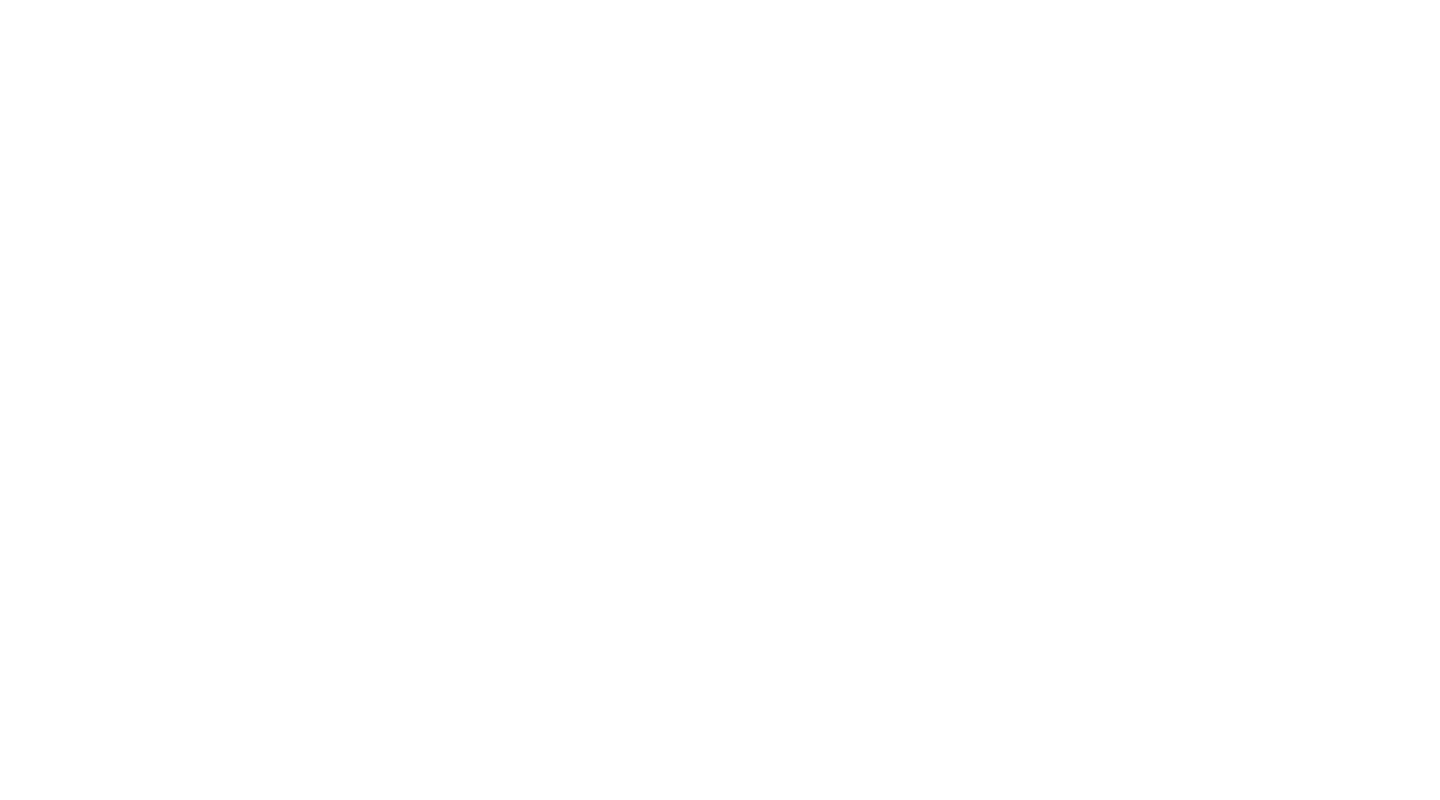
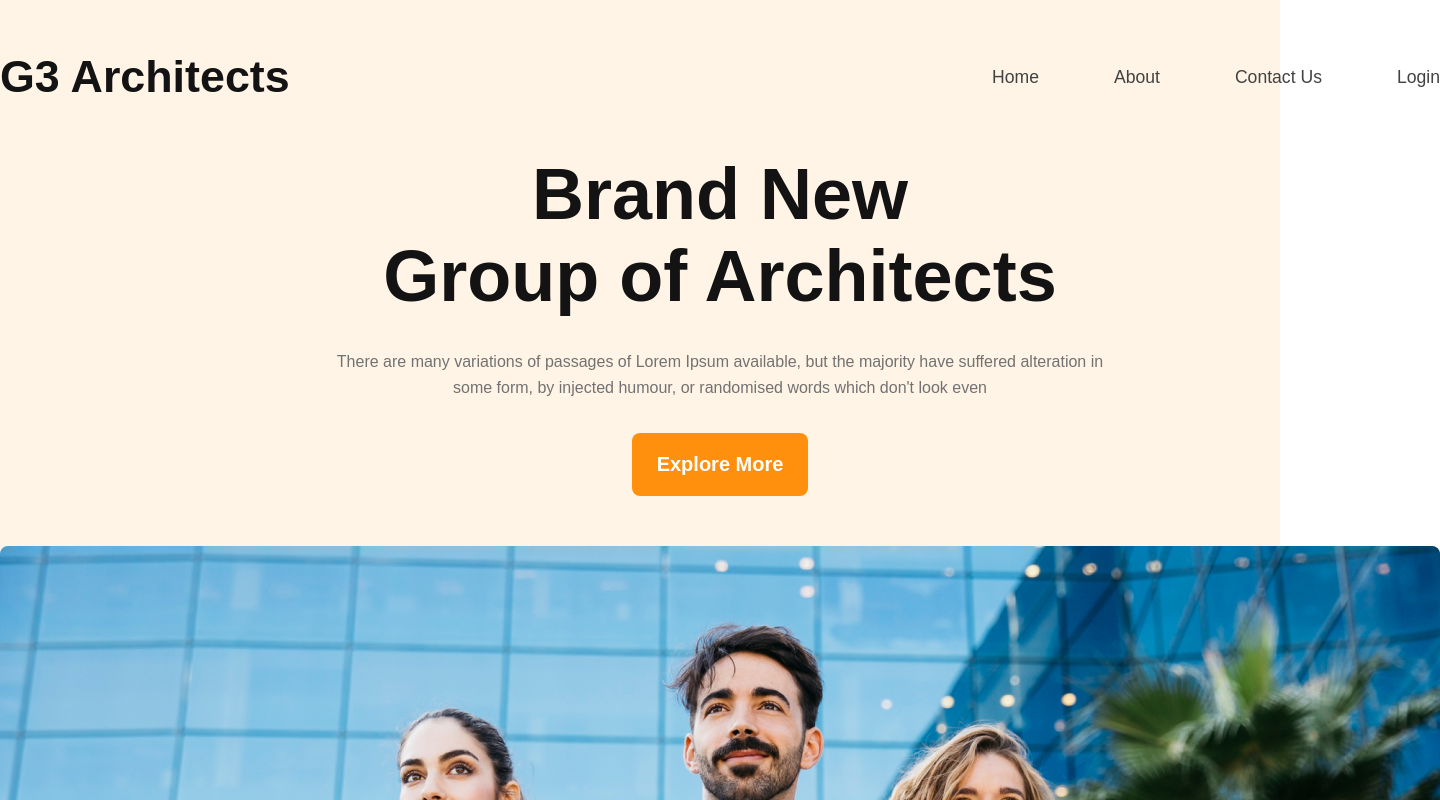
Before and after one commit to R-RafiAhmed/G3-Architects, a plain HTML site: page index.html in a window 1280 px wide. Shown: the top 800 px of the page, 1440 px wide, since content can reach past the window. Drawn offline with Linux system fonts and the light colour scheme.

Commit message:
added navbar and banner section and applyed their  responsive for mobile device

```diff
--- a/css/style.css
+++ b/css/style.css
@@ -0,0 +1,94 @@
+*{
+    margin: 0;
+    padding: 0;
+    box-sizing: border-box;
+}
+/* Font-Family */
+@import url('https://fonts.googleapis.com/css2?family=Work+Sans:ital,wght@0,100..900;1,100..900&display=swap');
+
+body{
+    font-family: "Work Sans", sans-serif;
+}
+
+/* Shared Styles */
+nav, .banner{
+    width: 1440px;
+    margin: 0 auto;
+}
+main{
+    max-width: 1440px;
+    margin: 0 auto;
+}
+.primary-btn{
+    padding: 20px 25px;
+    color: rgb(255, 255, 255);
+    font-size: 1.25rem;
+    font-weight: 600;
+    border-radius: 8px;
+    background: rgb(255, 144, 14);
+    border: none;
+}
+
+
+/* Header/Navbar part start  */
+header{
+    background: rgba(255, 144, 14, 0.1);
+}
+nav{
+    display: flex;
+    justify-content: space-between;
+    align-items: center;
+    padding-top: 50px;
+    padding-bottom: 50px;
+}
+nav h3{
+    color: rgb(19, 19, 19);
+    font-size: 2.8rem;
+    font-weight: 700;
+    line-height: 53px;
+}
+nav ul{
+    display: flex;
+    gap: 75px;
+}
+nav ul li{
+    list-style: none;
+}
+nav ul li a{
+    color: rgb(66, 66, 66);
+    font-size: 1.1rem;
+    font-weight: 500;
+    line-height: 26px;
+    text-decoration: none;
+}
+/* Banner part start */
+.banner-content{
+    max-width: 860px;
+    margin: 0 auto;
+    text-align: center;
+}
+.banner-title{
+    color: rgb(19, 19, 19);
+    font-size: 3rem;
+    font-weight: 700;
+    margin-bottom: 32px;
+}
+.banner-des{
+    color: rgb(114, 114, 114);
+    font-size: 1rem;
+    font-weight: 400;
+    line-height: 26px;
+    margin-bottom: 32px;
+}
+.banner-img{
+    width: 100%;
+    padding: 50px 0 45px 0;
+}
+/* Hearder, nav, Banner responsive media query */
+
+@media screen and (max-width: 576px) {
+    nav{
+        flex-direction: column;
+        gap: 20px;
+    }
+}
--- a/index.html
+++ b/index.html
@@ -7,8 +7,34 @@
     <link rel="stylesheet" href="css/style.css">
 </head>
 <body>
-    <header></header>
-    <main></main>
+    <header>
+        <nav>
+            <h3>G3 Architects</h3>
+            <ul>
+                <li><a href="#">Home</a></li>
+                <li><a href="#">About</a></li>
+                <li><a href="#">Contact Us</a></li>
+                <li><a href="#">Login</a></li>
+            </ul>
+        </nav>
+        <div class="banner">
+            <div class="banner-content">
+                <div class="banner-title">
+                    <h2>Brand New <br> Group of Architects </h2>
+                </div>
+                <div class="banner-des">
+                    <p>There are many variations of passages of Lorem Ipsum available, but the majority have suffered alteration in <br> some form, by injected humour, or randomised words which don't look even</p>
+                </div>
+                <button class="primary-btn">Explore More</button>
+            </div>
+            <div class="banner-img">
+                <img src="images/banner.png" alt="banner">
+            </div>
+        </div>
+    </header>
+    <main>
+
+    </main>
     <footer></footer>
 </body>
 </html>
```
